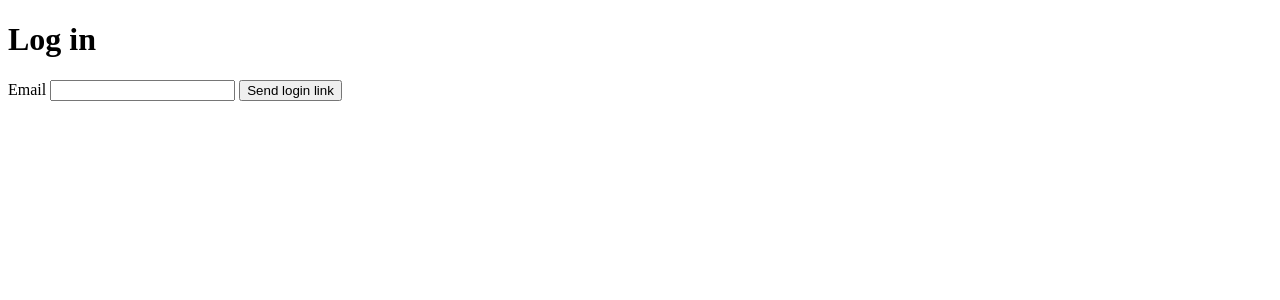
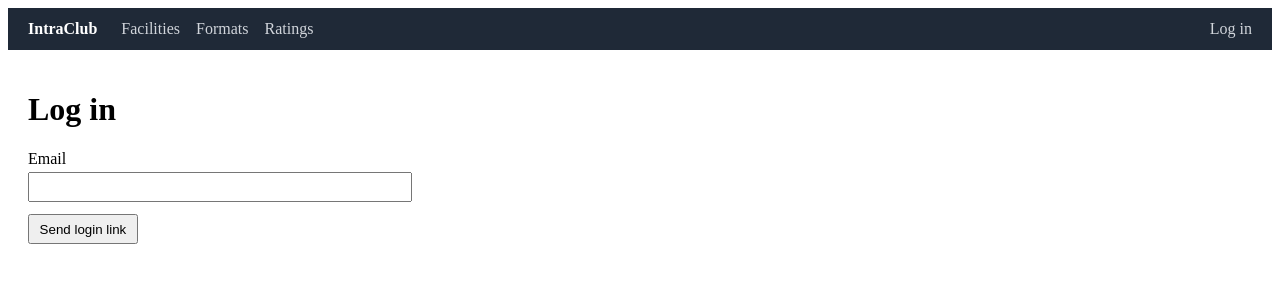
Before and after one commit to jdarthur/intraclub, a SvelteKit app in the folder ui/: page /login in a window 1280 px wide. Shown: the top 300 px of the page. Built offline with nearby package versions, Linux system fonts and the light colour scheme.

Commit message:
UI: default root route to landing page with always-shown nav

```diff
--- /dev/null
+++ b/ui/src/lib/components/LoginForm.svelte
@@ -0,0 +1,82 @@
+<script lang="ts">
+	let email = $state('');
+	let message = $state('');
+	let error = $state('');
+	let devLink = $state('');
+
+	async function handleSubmit(e: Event) {
+		e.preventDefault();
+		message = '';
+		error = '';
+		devLink = '';
+
+		const res = await fetch('/api/one_time_password', {
+			method: 'POST',
+			headers: { 'Content-Type': 'application/json' },
+			body: JSON.stringify({ email })
+		});
+
+		if (!res.ok) {
+			const body = await res.json();
+			error = body.error ?? 'Failed to send login link';
+			return;
+		}
+
+		const body = await res.json();
+		if (body?.token) {
+			// DEV MODE ONLY: the API returned the magic-link token in the response
+			// instead of emailing it. Render it as a clickable link.
+			devLink = `/auth/callback?token=${encodeURIComponent(body.token)}`;
+			message = 'DEV MODE ONLY — no email was sent. Use the magic link below to log in.';
+		} else {
+			message = 'Check your email for the login link.';
+		}
+	}
+</script>
+
+<form onsubmit={handleSubmit}>
+	<label>
+		Email
+		<input type="email" bind:value={email} required />
+	</label>
+	<button type="submit">Send login link</button>
+</form>
+
+{#if message}
+	<p>{message}</p>
+{/if}
+
+{#if devLink}
+	<p>
+		<a href={devLink}>Log in</a>
+	</p>
+{/if}
+
+{#if error}
+	<p class="error">{error}</p>
+{/if}
+
+<style>
+	.error {
+		color: #c00;
+	}
+	form {
+		display: flex;
+		flex-direction: column;
+		gap: 0.75rem;
+		max-width: 24rem;
+		margin-top: 1rem;
+	}
+	label {
+		display: flex;
+		flex-direction: column;
+		gap: 0.25rem;
+	}
+	input {
+		padding: 0.35rem;
+	}
+	button {
+		padding: 0.35rem 0.6rem;
+		width: fit-content;
+	}
+</style>
--- /dev/null
+++ b/ui/src/lib/components/NavBar.svelte
@@ -0,0 +1,77 @@
+<script lang="ts">
+	import { isLoggedIn, clearToken } from '$lib/auth';
+	import { goto } from '$app/navigation';
+
+	let loggedIn = $state(isLoggedIn());
+
+	function logout() {
+		clearToken();
+		loggedIn = false;
+		goto('/');
+	}
+</script>
+
+<nav class="navbar">
+	<a href="/" class="brand">IntraClub</a>
+	<div class="links">
+		<a href="/facilities">Facilities</a>
+		<a href="/formats">Formats</a>
+		<a href="/ratings">Ratings</a>
+	</div>
+	<div class="actions">
+		{#if loggedIn}
+			<button type="button" onclick={logout}>Log out</button>
+		{:else}
+			<a href="/login" class="login">Log in</a>
+		{/if}
+	</div>
+</nav>
+
+<style>
+	.navbar {
+		display: flex;
+		align-items: center;
+		gap: 1.5rem;
+		padding: 0.75rem 1.25rem;
+		background: #1f2937;
+		color: #f9fafb;
+	}
+	.brand {
+		color: #fff;
+		font-weight: 700;
+		text-decoration: none;
+	}
+	.links {
+		display: flex;
+		gap: 1rem;
+	}
+	.links a {
+		color: #d1d5db;
+		text-decoration: none;
+	}
+	.links a:hover {
+		color: #fff;
+	}
+	.actions {
+		margin-left: auto;
+	}
+	.login {
+		color: #d1d5db;
+		text-decoration: none;
+	}
+	.login:hover {
+		color: #fff;
+	}
+	.actions button {
+		background: transparent;
+		border: 1px solid #d1d5db;
+		color: #d1d5db;
+		padding: 0.25rem 0.6rem;
+		border-radius: 4px;
+		cursor: pointer;
+	}
+	.actions button:hover {
+		color: #fff;
+		border-color: #fff;
+	}
+</style>
--- a/ui/src/routes/+layout.svelte
+++ b/ui/src/routes/+layout.svelte
@@ -1,5 +1,6 @@
 <script lang="ts">
 	import favicon from '$lib/assets/favicon.svg';
+	import NavBar from '$lib/components/NavBar.svelte';
 
 	let { children } = $props();
 </script>
@@ -8,4 +9,13 @@
 	<link rel="icon" href={favicon} />
 </svelte:head>
 
-{@render children()}
+<NavBar />
+<main class="content">
+	{@render children()}
+</main>
+
+<style>
+	.content {
+		padding: 1.25rem;
+	}
+</style>
--- a/ui/src/routes/login/+page.svelte
+++ b/ui/src/routes/login/+page.svelte
@@ -1,37 +1,5 @@
 <script lang="ts">
-	let email = $state('');
-	let message = $state('');
-	let error = $state('');
-	let devLink = $state('');
-
-	async function handleSubmit(e: Event) {
-		e.preventDefault();
-		message = '';
-		error = '';
-		devLink = '';
-
-		const res = await fetch('/api/one_time_password', {
-			method: 'POST',
-			headers: { 'Content-Type': 'application/json' },
-			body: JSON.stringify({ email })
-		});
-
-		if (!res.ok) {
-			const body = await res.json();
-			error = body.error ?? 'Failed to send login link';
-			return;
-		}
-
-		const body = await res.json();
-		if (body?.token) {
-			// DEV MODE ONLY: the API returned the magic-link token in the response
-			// instead of emailing it. Render it as a clickable link.
-			devLink = `/auth/callback?token=${encodeURIComponent(body.token)}`;
-			message = 'DEV MODE ONLY — no email was sent. Use the magic link below to log in.';
-		} else {
-			message = 'Check your email for the login link.';
-		}
-	}
+	import LoginForm from '$lib/components/LoginForm.svelte';
 </script>
 
 <svelte:head>
@@ -40,24 +8,4 @@
 
 <h1>Log in</h1>
 
-<form onsubmit={handleSubmit}>
-	<label>
-		Email
-		<input type="email" bind:value={email} required />
-	</label>
-	<button type="submit">Send login link</button>
-</form>
-
-{#if message}
-	<p>{message}</p>
-{/if}
-
-{#if devLink}
-	<p>
-		<a href={devLink}>Log in</a>
-	</p>
-{/if}
-
-{#if error}
-	<p>{error}</p>
-{/if}
+<LoginForm />
```
Also changed, not shown: ui/src/routes/+page.svelte (+19 -2 lines), 2 other files (tests, documents, lock files or other folders).
